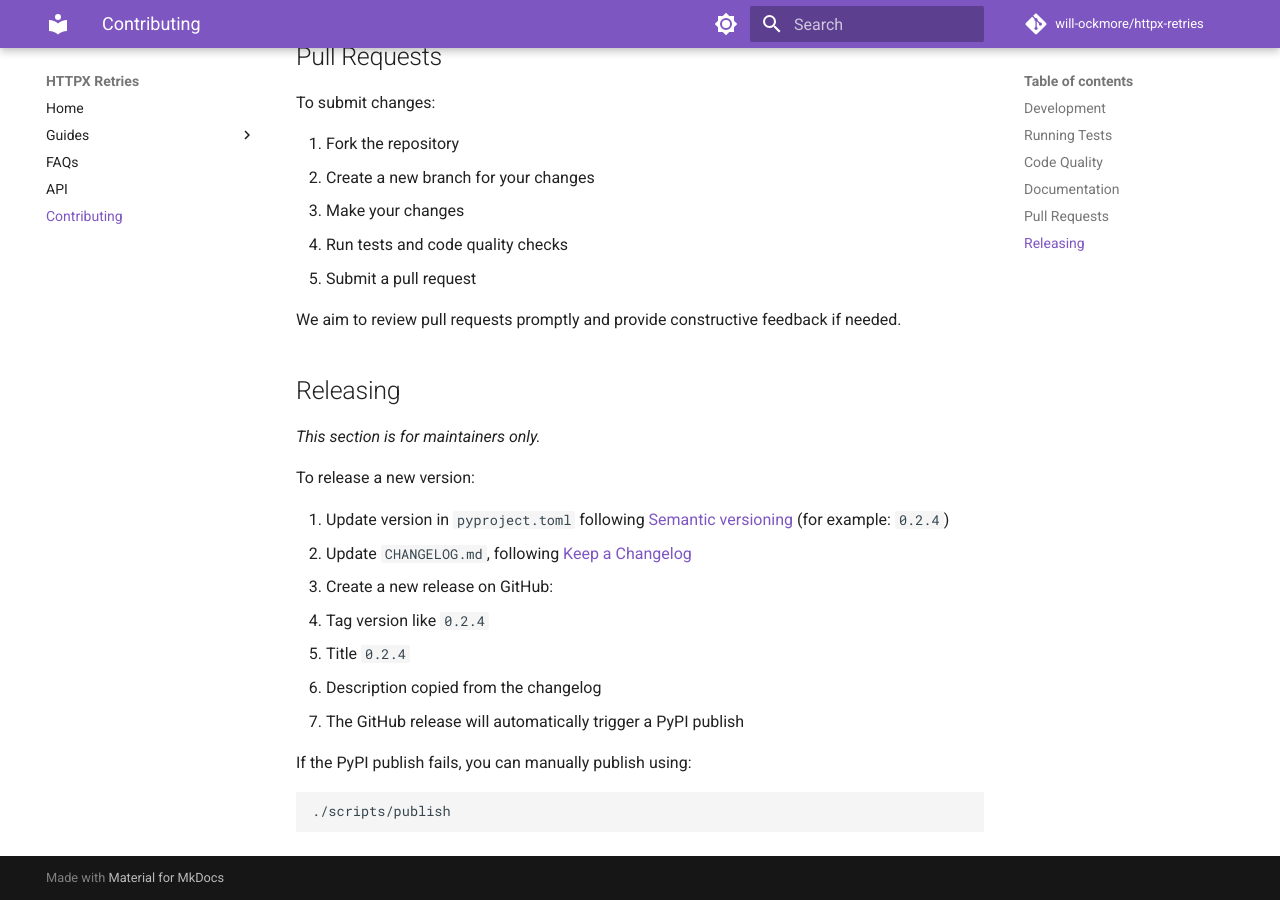
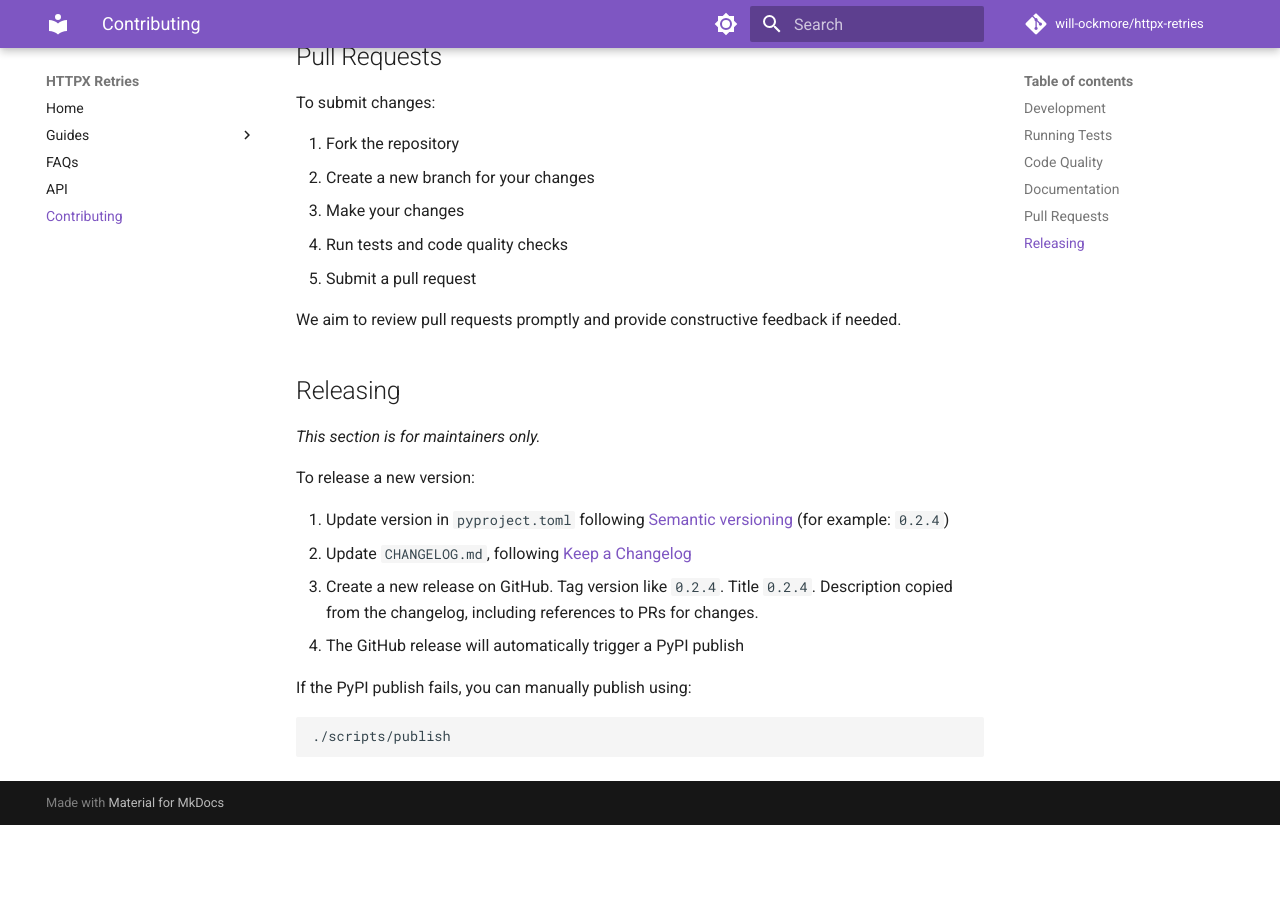
Before and after one commit to will-ockmore/httpx-retries, an MkDocs documentation site: the page built from docs/contributing.md, in a window 1280 px wide and 900 px high, scrolled down 1604 px. Built offline with MkDocs 1.6.1 and Material for MkDocs 9.7.7, drawn with Linux system fonts in a browser that asks for light colours; comment, search, counter and statistics services are not loaded; after the commit the page ends 2429 px from its top, so only the background shows below that.

Commit message:
version 0.5.0 (#71)

```diff
--- a/docs/contributing.md
+++ b/docs/contributing.md
@@ -82,10 +82,7 @@
 
 1. Update version in `pyproject.toml` following [Semantic versioning](https://semver.org/spec/v2.0.0.html) (for example: `0.2.4`)
 2. Update `CHANGELOG.md`, following [Keep a Changelog](https://keepachangelog.com/en/1.1.0/)
-3. Create a new release on GitHub:
-   - Tag version like `0.2.4`
-   - Title `0.2.4`
-   - Description copied from the changelog
+3. Create a new release on GitHub. Tag version like `0.2.4`. Title `0.2.4`. Description copied from the changelog, including references to PRs for changes.
 4. The GitHub release will automatically trigger a PyPI publish
 
 If the PyPI publish fails, you can manually publish using:
--- a/pyproject.toml
+++ b/pyproject.toml
@@ -4,7 +4,7 @@
 
 [project]
 name = "httpx-retries"
-version = "0.4.6"
+version = "0.5.0"
 description = "A retry layer for HTTPX."
 requires-python = ">=3.10"
 authors = [{ name = "Will Ockmore", email = "will.ockmore@gmail.com" }]
```
Also changed, not shown: CHANGELOG.md (+15 -0 lines).
